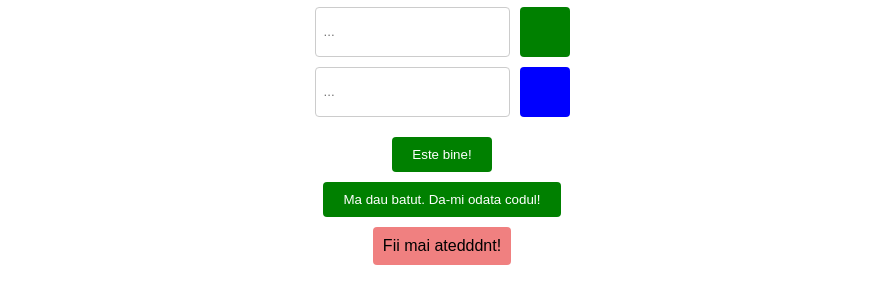
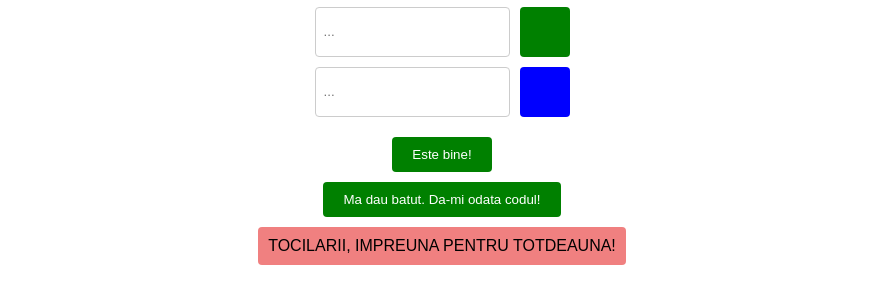
Before and after one commit to jellyfishhhhhhh/test, a plain HTML site: page index.html in a window 1280 px wide. Both pictures are taken after a click on the button "Ma dau batut. Da-mi odata codul!". Shown: the part 161-464 px from the top of the page, without its empty margins (198-1080 px from the left). Drawn offline with Linux system fonts and the light colour scheme.

Commit message:
Update index.html

```diff
--- a/index.html
+++ b/index.html
@@ -113,7 +113,7 @@
         function aicrezutfraiere() {
             const messageDiv = document.getElementById('message');
 
-            messageDiv.textContent = 'Fii mai atedddnt!';
+            messageDiv.textContent = 'TOCILARII, IMPREUNA PENTRU TOTDEAUNA!';
                 messageDiv.classList.remove('hidden', 'success');
                 messageDiv.classList.add('error');
         }
```
